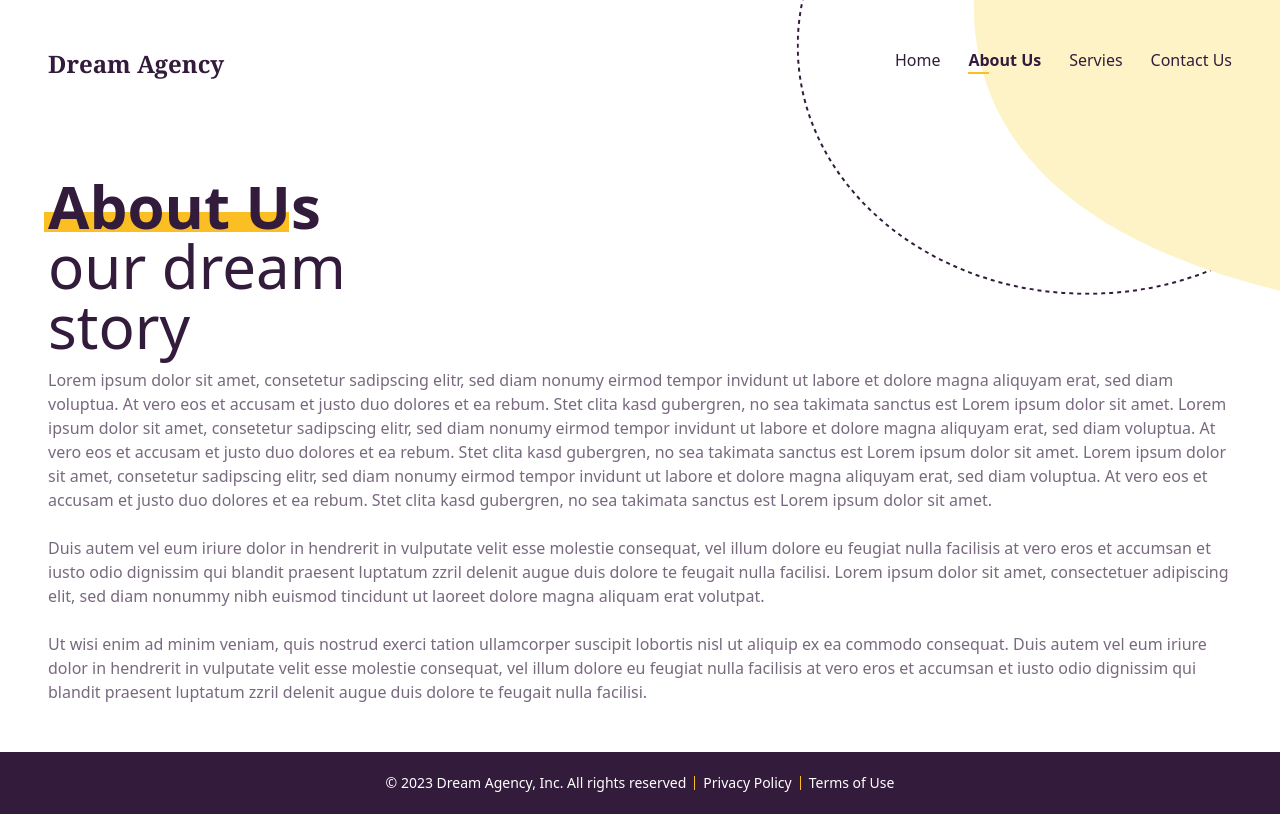
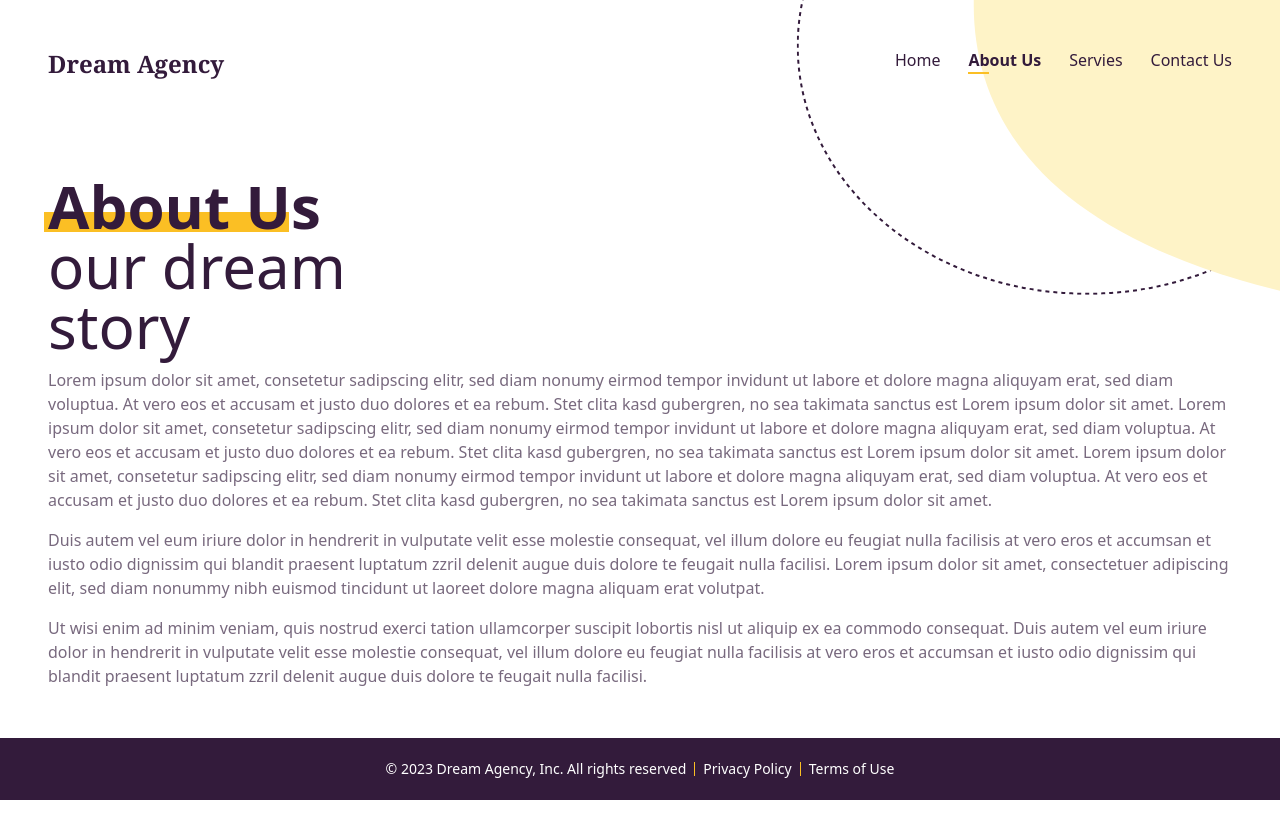
Before and after one commit to GabrielKGardner/turnpike-project, a Vue app: page /about in a window 1280 px wide. Built offline with nearby package versions, Linux system fonts and the light colour scheme.

Commit message:
style: better returns for paragraphs

```diff
--- a/src/components/section/AboutUs.vue
+++ b/src/components/section/AboutUs.vue
@@ -10,13 +10,16 @@ import Button from '@components/ui/Button.vue'
       <h2 class="text-6xl text-kta-purple">
         <span class="font-bold">About Us<br /></span> Fake or <span class="highlight">Real</span>
       </h2>
-      <p class="whitespace-pre-wrap text-kta-light-purple">
-        {{
-          `Lorem Ipsum has been the industry's standard dummy text ever since the 1500s, when an unknown printer took a galley of type and scrambled it to make a type specimen book.
-
-Lorem Ipsum has been the industry's standard dummy text ever since the 1500s, when an unknown printer took a galley of type and scrambled it to make a type specimen book.`
-        }}
-      </p>
+      <div class="space-y-4 text-kta-light-purple">
+        <p>
+          Lorem Ipsum has been the industry's standard dummy text ever since the 1500s, when an
+          unknown printer took a galley of type and scrambled it to make a type specimen book.
+        </p>
+        <p>
+          Lorem Ipsum has been the industry's standard dummy text ever since the 1500s, when an
+          unknown printer took a galley of type and scrambled it to make a type specimen book.
+        </p>
+      </div>
       <Button text="EXPLORE MORE" color="purple" class="self-start" />
     </div>
   </div>
--- a/src/views/About.vue
+++ b/src/views/About.vue
@@ -9,14 +9,34 @@ import graphic from '@/assets/images/page-header-graphic.svg'
     <h2 class="text-6xl text-kta-purple w-xs mb-3">
       <span class="font-bold highlight">About Us</span> our dream story
     </h2>
-    <p class="whitespace-pre-wrap text-kta-light-purple">
-      {{
-        `Lorem ipsum dolor sit amet, consetetur sadipscing elitr, sed diam nonumy eirmod tempor invidunt ut labore et dolore magna aliquyam erat, sed diam voluptua. At vero eos et accusam et justo duo dolores et ea rebum. Stet clita kasd gubergren, no sea takimata sanctus est Lorem ipsum dolor sit amet. Lorem ipsum dolor sit amet, consetetur sadipscing elitr, sed diam nonumy eirmod tempor invidunt ut labore et dolore magna aliquyam erat, sed diam voluptua. At vero eos et accusam et justo duo dolores et ea rebum. Stet clita kasd gubergren, no sea takimata sanctus est Lorem ipsum dolor sit amet. Lorem ipsum dolor sit amet, consetetur sadipscing elitr, sed diam nonumy eirmod tempor invidunt ut labore et dolore magna aliquyam erat, sed diam voluptua. At vero eos et accusam et justo duo dolores et ea rebum. Stet clita kasd gubergren, no sea takimata sanctus est Lorem ipsum dolor sit amet.
-
-Duis autem vel eum iriure dolor in hendrerit in vulputate velit esse molestie consequat, vel illum dolore eu feugiat nulla facilisis at vero eros et accumsan et iusto odio dignissim qui blandit praesent luptatum zzril delenit augue duis dolore te feugait nulla facilisi. Lorem ipsum dolor sit amet, consectetuer adipiscing elit, sed diam nonummy nibh euismod tincidunt ut laoreet dolore magna aliquam erat volutpat.
-
-Ut wisi enim ad minim veniam, quis nostrud exerci tation ullamcorper suscipit lobortis nisl ut aliquip ex ea commodo consequat. Duis autem vel eum iriure dolor in hendrerit in vulputate velit esse molestie consequat, vel illum dolore eu feugiat nulla facilisis at vero eros et accumsan et iusto odio dignissim qui blandit praesent luptatum zzril delenit augue duis dolore te feugait nulla facilisi.`
-      }}
-    </p>
+    <div class="space-y-4 text-kta-light-purple">
+      <p>
+        Lorem ipsum dolor sit amet, consetetur sadipscing elitr, sed diam nonumy eirmod tempor
+        invidunt ut labore et dolore magna aliquyam erat, sed diam voluptua. At vero eos et accusam
+        et justo duo dolores et ea rebum. Stet clita kasd gubergren, no sea takimata sanctus est
+        Lorem ipsum dolor sit amet. Lorem ipsum dolor sit amet, consetetur sadipscing elitr, sed
+        diam nonumy eirmod tempor invidunt ut labore et dolore magna aliquyam erat, sed diam
+        voluptua. At vero eos et accusam et justo duo dolores et ea rebum. Stet clita kasd
+        gubergren, no sea takimata sanctus est Lorem ipsum dolor sit amet. Lorem ipsum dolor sit
+        amet, consetetur sadipscing elitr, sed diam nonumy eirmod tempor invidunt ut labore et
+        dolore magna aliquyam erat, sed diam voluptua. At vero eos et accusam et justo duo dolores
+        et ea rebum. Stet clita kasd gubergren, no sea takimata sanctus est Lorem ipsum dolor sit
+        amet.
+      </p>
+      <p>
+        Duis autem vel eum iriure dolor in hendrerit in vulputate velit esse molestie consequat, vel
+        illum dolore eu feugiat nulla facilisis at vero eros et accumsan et iusto odio dignissim qui
+        blandit praesent luptatum zzril delenit augue duis dolore te feugait nulla facilisi. Lorem
+        ipsum dolor sit amet, consectetuer adipiscing elit, sed diam nonummy nibh euismod tincidunt
+        ut laoreet dolore magna aliquam erat volutpat.
+      </p>
+      <p>
+        Ut wisi enim ad minim veniam, quis nostrud exerci tation ullamcorper suscipit lobortis nisl
+        ut aliquip ex ea commodo consequat. Duis autem vel eum iriure dolor in hendrerit in
+        vulputate velit esse molestie consequat, vel illum dolore eu feugiat nulla facilisis at vero
+        eros et accumsan et iusto odio dignissim qui blandit praesent luptatum zzril delenit augue
+        duis dolore te feugait nulla facilisi.
+      </p>
+    </div>
   </main>
 </template>
```
